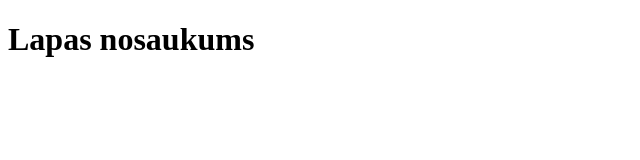
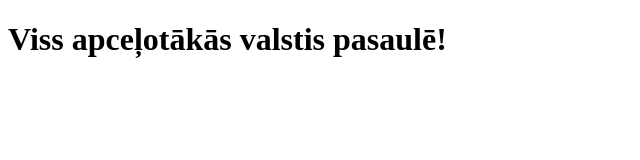
Before and after one commit to ernests-create/wwwlapa10a, a plain HTML site: page index.html in a window 1280 px wide. Shown: the whole page, without its empty margins (0-640 px from the left). Drawn offline with Linux system fonts and the light colour scheme.

Commit message:
Update index.html

```diff
--- a/index.html
+++ b/index.html
@@ -7,6 +7,6 @@
     </head>
 
 <body>
-    <h1>Lapas nosaukums</h1>
+    <h1>Viss apceļotākās valstis pasaulē!</h1>
 </body>
  </html>
```
